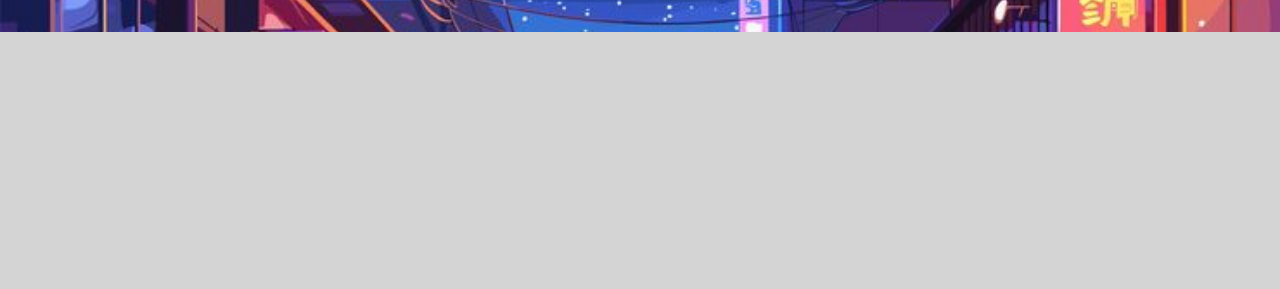
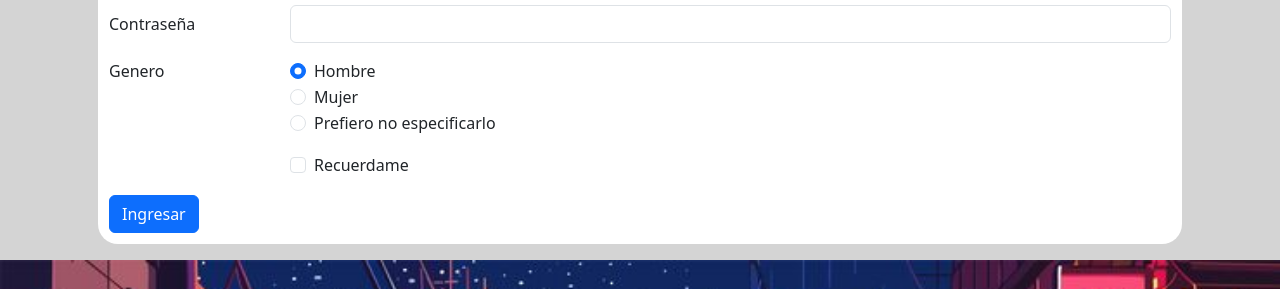
Before and after one commit to aquilesfederponce/Blogjdm, a plain HTML site: page micuenta.html in a window 1280 px wide. Shown: the part 367-656 px from the top of the page. Drawn offline with nearby package versions, Linux system fonts and the light colour scheme.

Commit message:
añado el apartado mi cuenta

```diff
--- a/micuenta.html
+++ b/micuenta.html
@@ -51,6 +51,67 @@
         </div>
     </header>
     <main>
+        <div class="container">
+            <div class="row" my-4>
+                <div class="col-sm-12 col-md-12 col-lg-12 col-xl-12">
+                    <div class="post1 my-3 p-2">
+                        <h2>¡Crea tu cuenta para recibir noticias mediante email!</h2>
+                        <form>
+                            <div class="row mb-3">
+                                <label for="inputEmail3" class="col-sm-2 col-form-label">Email</label>
+                                <div class="col-sm-10">
+                                    <input type="email" class="form-control" id="inputEmail3">
+                                </div>
+                            </div>
+                            <div class="row mb-3">
+                                <label for="inputPassword3" class="col-sm-2 col-form-label">Contraseña</label>
+                                <div class="col-sm-10">
+                                    <input type="password" class="form-control" id="inputPassword3">
+                                </div>
+                            </div>
+                            <fieldset class="row mb-3">
+                                <legend class="col-form-label col-sm-2 pt-0">Genero</legend>
+                                <div class="col-sm-10">
+                                    <div class="form-check">
+                                        <input class="form-check-input" type="radio" name="gridRadios" id="gridRadios1"
+                                            value="option1" checked>
+                                        <label class="form-check-label" for="gridRadios1">
+                                            Hombre
+                                        </label>
+                                    </div>
+                                    <div class="form-check">
+                                        <input class="form-check-input" type="radio" name="gridRadios" id="gridRadios2"
+                                            value="option2">
+                                        <label class="form-check-label" for="gridRadios2">
+                                            Mujer
+                                        </label>
+                                    </div>
+                                    <div class="form-check">
+                                        <input class="form-check-input" type="radio" name="gridRadios" id="gridRadios2"
+                                            value="option2">
+                                        <label class="form-check-label" for="gridRadios2">
+                                            Prefiero no especificarlo
+                                        </label>
+                                    </div>
+                                </div>
+                            </fieldset>
+                            <div class="row mb-3">
+                                <div class="col-sm-10 offset-sm-2">
+                                    <div class="form-check">
+                                        <input class="form-check-input" type="checkbox" id="gridCheck1">
+                                        <label class="form-check-label" for="gridCheck1">
+                                            Recuerdame
+                                        </label>
+                                    </div>
+                                </div>
+                            </div>
+                            <button type="submit" class="btn btn-primary">Ingresar</button>
+                        </form>
+
+                    </div>
+                </div>
+            </div>
+        </div>
     </main>
     <footer>
         <div id="fondodefooter">
@@ -59,10 +120,10 @@
         </div>
     </footer>
 
-        <!--Bootstrap-->
-        <script src="https://cdn.jsdelivr.net/npm/bootstrap@5.3.8/dist/js/bootstrap.bundle.min.js"
-            integrity="sha384-FKyoEForCGlyvwx9Hj09JcYn3nv7wiPVlz7YYwJrWVcXK/BmnVDxM+D2scQbITxI"
-            crossorigin="anonymous"></script>
+    <!--Bootstrap-->
+    <script src="https://cdn.jsdelivr.net/npm/bootstrap@5.3.8/dist/js/bootstrap.bundle.min.js"
+        integrity="sha384-FKyoEForCGlyvwx9Hj09JcYn3nv7wiPVlz7YYwJrWVcXK/BmnVDxM+D2scQbITxI"
+        crossorigin="anonymous"></script>
 </body>
 
 </html>
```
